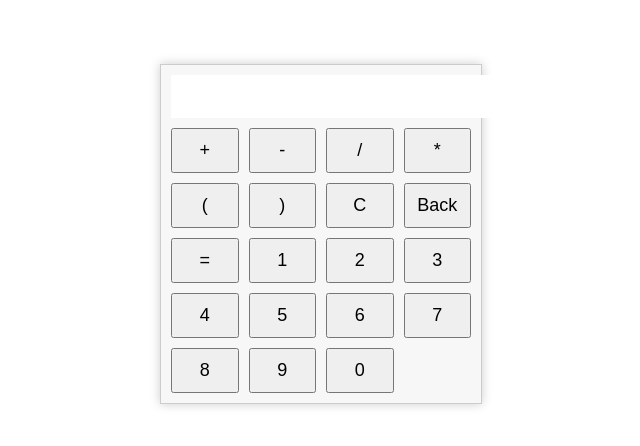
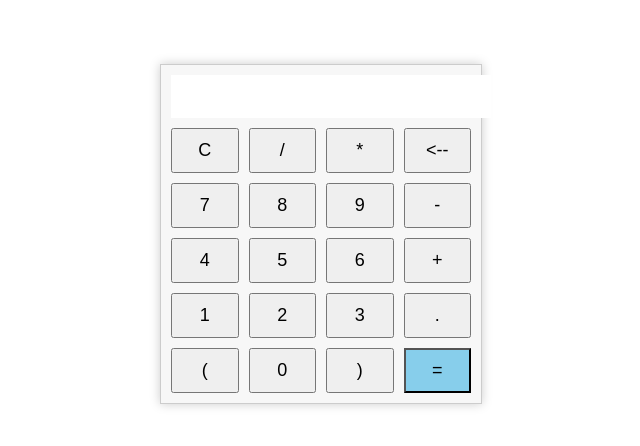
Before and after one commit to acciojob/calculator-js-2-ShreyaDeveloper2001, a website: page main.html in a window 1280 px wide. Shown: the part 166-612 px from the top of the page, without its empty margins (319-959 px from the left). Drawn offline with Linux system fonts and the light colour scheme.

Commit message:
created a submission

```diff
--- a/main.html
+++ b/main.html
@@ -12,25 +12,26 @@
 	   <div class="calculator">
         <input type="text" id="display" readonly>
         <div class="buttons">
-            <button id="plus">+</button>
-            <button id="-">-</button>
-            <button id="divi">/</button>
-            <button id="*">*</button>
-            <button id="op">(</button>
-            <button id="cl">)</button>
-            <button id="C">C</button>
-            <button id="back">Back</button>
-            <button id="equal">=</button>
-            <button id="1">1</button>
-            <button id="2">2</button>
-			 <button id="3">3</button>
-            <button id="4">4</button>
+			<button id="C">C</button>
+			<button id="divi">/</button>
+			<button id="*">*</button>
+			<button id="Back"><--</button>
+			<button id="7">7</button>
+			<button id="8">8</button>
+            <button id="9">9</button>
+			<button id="-">-</button>
+			<button id="4">4</button>
             <button id="5">5</button>
             <button id="6">6</button>
-            <button id="7">7</button>
-            <button id="8">8</button>
-            <button id="9">9</button>
-            <button id="0">0</button>
+            <button id="plus">+</button>
+			<button id="1">1</button>
+            <button id="2">2</button>
+			<button id="3">3</button>
+			<button id=".">.</button>
+            <button id="op">(</button>
+			<button id="0">0</button>
+            <button id="cl">)</button>
+			<button id="equal">=</button>
         </div>
     </div>
 
--- a/script.js
+++ b/script.js
@@ -17,7 +17,7 @@ buttons.forEach(button => {
         } else if (buttonText === 'C') {
             // Clear the display
             display.value = '';
-        } else if (buttonText === 'Back') {
+        } else if (buttonText === '<--') {
             // Remove the last character
             display.value = display.value.slice(0, -1);
         } else {
--- a/styles.css
+++ b/styles.css
@@ -35,3 +35,6 @@ button {
     font-size: 18px;
     cursor: pointer;
 }
+#equal{
+	background-color: skyblue;
+}
```
